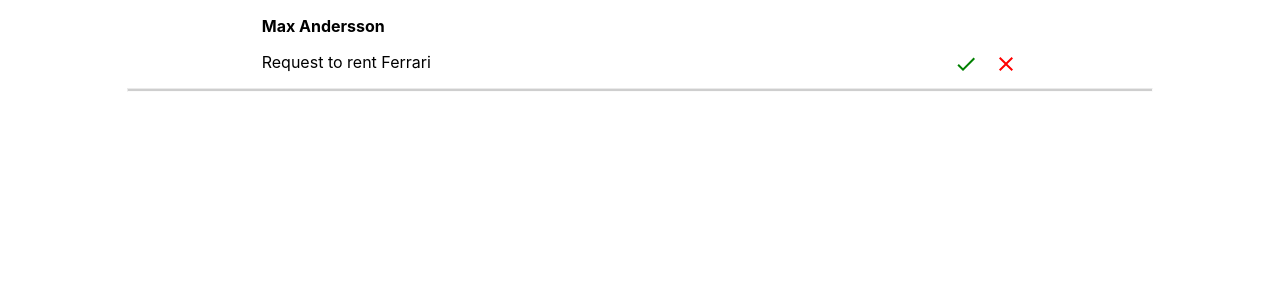
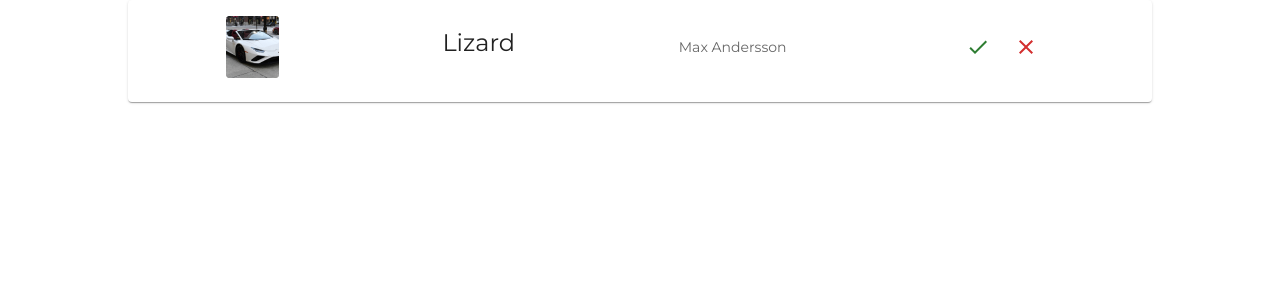
Before and after one commit to Vacannot/PinkRent, a React (Create React App) app: page /NotificationPage in a window 1280 px wide. Shown: the top 300 px of the page. Built offline with nearby package versions, Linux system fonts and the light colour scheme.

Commit message:
notification component done,

```diff
--- a/src/components/NotificationComponent/NotificationCard.module.scss
+++ b/src/components/NotificationComponent/NotificationCard.module.scss
@@ -5,6 +5,7 @@
     display: flex;
     height: 5rem;
     justify-content: space-around;
+    align-items: center;
 }
 .line {
     height: .1rem;
@@ -14,10 +15,12 @@
 }
 .name {
     font-weight: bold;
+
 }
 .colorGreen {
     color: green;
     margin-right: 1rem;
+
 }
 .colorRed {
     color: red;
@@ -26,3 +29,10 @@
     display: flex;
     align-items: end;
 }
+
+
+@media(min-width: 650px) {
+  .container1{
+    display: none;
+  }
+  }
--- a/src/components/NotificationComponent/NotificationCard.tsx
+++ b/src/components/NotificationComponent/NotificationCard.tsx
@@ -1,27 +1,61 @@
 import styles from "./NotificationCard.module.scss"
 import CheckIcon from '@mui/icons-material/Check';
 import CloseIcon from '@mui/icons-material/Close';
+import * as React from 'react';
+      import Card from '@mui/material/Card';
+      import CardActions from '@mui/material/CardActions';
+      import CardContent from '@mui/material/CardContent';
+      import Button from '@mui/material/Button';
+      import Typography from '@mui/material/Typography';
+import { IconButton } from "@mui/material";
+import { color } from "@mui/system";
+
 function NotificationCard() {
     return (
-      <div className={styles.container1} >
-        <div className={styles.container}>
+      <><>
+        <div className={styles.container1}>
+          <div className={styles.container}>
 
-        <div>
-        <p className={styles.name} >Max Andersson</p>
-        <p>Request to rent Ferrari</p>
+            <div>
+              <p className={styles.name}>Max Andersson</p>
+              <p className={styles.margin} >Request to rent Ferrari</p>
+            </div>
+            <div>
+            <IconButton aria-label="delete"  color="success"  >
+              <CheckIcon />
+            </IconButton>
+            <IconButton aria-label="delete"  color="error"   >
+              <CloseIcon/>
+            </IconButton>
+            </div>
+          </div>
+             <hr className={styles.line}></hr>
         </div>
-        <div className={styles.icons} >
-            <div className={styles.colorGreen} >
-            < CheckIcon />
-            </div>
-             <div className={styles.colorRed} >
-            < CloseIcon />
-             </div>
+      </>
+      <Card className="cardComponent" sx={{ width: "80%", display: "flex", mx: "auto",
+        '@media screen and (max-width: 650px)': { display: 'none',}, }}>
 
-        </div>
-        </div>
-           <hr className={styles.line} ></hr>
-      </div>
+          <CardContent sx={{ width: "100%", display: "flex", alignItems: "center", justifyContent: "space-around" }}>
+            <img src="Rectangle42.png" alt="" />
+            <Typography gutterBottom variant="h5" component="div">
+              Lizard
+            </Typography>
+            <Typography variant="body2" color="text.secondary">
+              Max Andersson
+            </Typography>
+            <CardActions>
+            <IconButton aria-label="delete"  color="success"  >
+              <CheckIcon />
+            </IconButton>
+            <IconButton aria-label="delete"  color="error"   >
+              <CloseIcon/>
+            </IconButton>
+            </CardActions>
+          </CardContent>
+        </Card>
+        </>
+
+
      )
     }
 
```
Also changed, not shown: public/Rectangle42.png (added).
